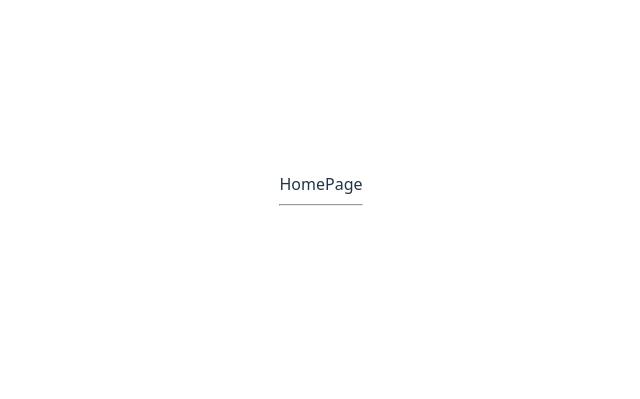
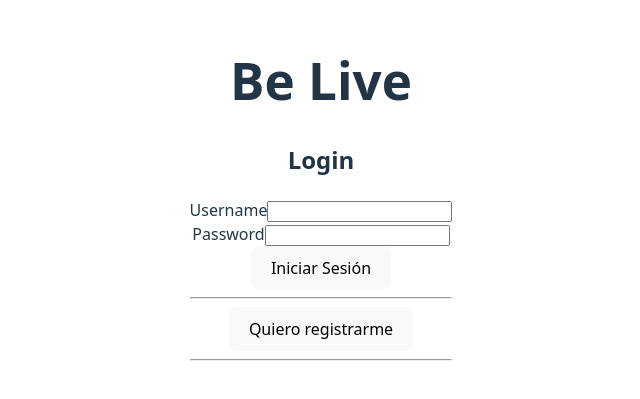
Before and after one commit to Marinaesra/Front-end-component, a React (Vite) app: page / in a window 1280 px wide. Shown: the part 207-606 px from the top of the page, without its empty margins (319-959 px from the left). Built offline with nearby package versions, Linux system fonts and the light colour scheme.

Commit message:
user-front

```diff
--- a/package.json
+++ b/package.json
@@ -13,7 +13,8 @@
     "react": "^19.1.0",
     "react-dom": "^19.1.0",
     "react-redux": "^9.2.0",
-    "react-router": "^7.6.3"
+    "react-router": "^7.6.3",
+    "redux": "^5.0.1"
   },
   "devDependencies": {
     "@eslint/js": "^9.30.1",
--- a/src/App.jsx
+++ b/src/App.jsx
@@ -1,12 +1,15 @@
 import './App.css'
+import store from './core/redux/store/store'
 import HomePage from './pages/HomePage/HomePage'
+import { Provider } from 'react-redux'
 
 function App() {
 
 
   return (
-
-    <HomePage/>
+    <Provider store={store}>
+     <HomePage/>
+    </Provider>
   )
 }
 
--- a/src/core/redux/reducers/index.js
+++ b/src/core/redux/reducers/index.js
@@ -1,8 +1,9 @@
 import { combineReducers } from "redux";
+import loginPageReducer from "../../../pages/LoginPage/LoginPageReducer";
 
 
 const reducer = combineReducers({
-
+    loginPageReducer
 })
 
 export default reducer
--- a/src/core/services/userFetch.js
+++ b/src/core/services/userFetch.js
@@ -0,0 +1,29 @@
+export const doLoginBack = async (loginInfo) => {
+  const response = await fetch("http://localhost:3000/", {
+    method: "POST",
+    headers: {
+      "content-type": "Application/json",
+    },
+    body: JSON.stringify({
+      username: loginInfo.username,
+      password: loginInfo.password,
+    }),
+  });
+  const res = await response.json();
+
+  return res;
+};
+
+export const createUser = async (newUser) => {
+  const res = await fetch("http://localhost:3000/register", {
+    method: "POST",
+    headers: {
+      "content-type": "Application/json",
+    },
+    body: JSON.stringify({
+      newUser,
+    }),
+  });
+  const result = await res.json();
+  return result.user;
+};
--- a/src/pages/HomePage/HomePage.jsx
+++ b/src/pages/HomePage/HomePage.jsx
@@ -1,9 +1,12 @@
 import React from 'react'
+import LoginPage from '../LoginPage/LoginPage'
 
 const HomePage = () => {
   return (
-    <div>HomePage
+    <div>
+      <LoginPage/>
       <hr />
+
     </div>
   )
 }
--- a/src/pages/LoginPage/LoginPage.jsx
+++ b/src/pages/LoginPage/LoginPage.jsx
@@ -0,0 +1,112 @@
+import React, { useState } from "react";
+import { useDispatch, useSelector } from 'react-redux'
+import { createUser, doLoginBack } from '../../core/services/userFetch'
+import { doLoginActions } from "./LoginPageAction";
+import HomePage from "../../../../../REACT/2.React-Avanzado/7.septima-clase/proyectoFinal/mystore/src/pages/HomePage/HomePage";
+
+const LoginPage = () => {
+
+  const [loginInfo, setLoginInfo] = useState({});
+  const [isLogin, setIsLogin] = useState(true);
+  const [registerInfo, setRegisterInfo] = useState({})
+
+
+const user = useSelector((state) => state.loginPageReducer.user)
+
+ const dispatch = useDispatch()
+
+  const handlerLoginInfo = (propName, propValue) => {
+        setLoginInfo({
+            ...loginInfo,
+            [propName]: propValue
+        })
+    }
+
+       const handlerRegisterInfo = (propName, propValue) => {
+        setRegisterInfo({
+            ...registerInfo,
+            [propName]: propValue
+        })
+    }
+
+const doLogin = async () => {
+    const res = await doLoginBack(loginInfo)
+    dispatch (
+        doLoginActions(
+            {
+                user: res.user
+            }
+        )
+    )
+}
+
+const doRegister = async () => {
+    const res =await createUser(registerInfo)
+     dispatch(
+                doLoginActions(
+                    {
+                        user: res
+                    }
+                )
+            )
+}
+
+
+  return (
+    <>
+        {
+            !user
+                ? isLogin ?(
+                    <div>
+                        <h1>Be Live</h1>
+                        <h2>Login</h2>
+                        <div>
+                            <div>
+                                <span>Username</span>
+                                <input type="text" onChange={(e) => handlerLoginInfo('username', e.target.value)}/>
+                            </div>
+                            <div>
+                                <span>Password</span>
+                                <input type="text" onChange={(e) => handlerLoginInfo('password', e.target.value)} />
+                            </div>
+                            <div>
+                                <button onClick={doLogin}>Iniciar Sesión</button>
+                            </div>
+                            <hr />
+                            <div>
+                                <button onClick={() => setIsLogin(false)}>Quiero registrarme</button>
+                            </div>
+                        </div>
+                    </div>
+                ) : (
+                    <div>
+                        <h1>Be Live</h1>
+                        <h2>Register</h2>
+                        <div>
+                            <div>
+                                <span>Nombre</span>
+                                <input type="text" onChange={(e) => handlerRegisterInfo('nombre', e.target.value)}/>
+                            </div>
+                            <div>
+                                <span>Username</span>
+                                <input type="text" onChange={(e) => handlerRegisterInfo('username', e.target.value)}/>
+                            </div>
+                            <div>
+                                <span>Password</span>
+                                <input type="text" onChange={(e) => handlerRegisterInfo('password', e.target.value)} />
+                            </div>
+                            <div>
+                                <button onClick={doRegister}>Registrarme</button>
+                            </div>
+                        </div>
+                    </div>
+                )
+            : (
+                <HomePage />
+            )
+        }
+    </>
+  )
+}
+
+export default LoginPage
--- /dev/null
+++ b/src/pages/LoginPage/LoginPageAction.js
@@ -0,0 +1,16 @@
+export const LOGIN = 'LOGIN'
+export const LOAD_INFO = 'LOAD_INFO'
+
+export const doLoginActions = (payload) => {
+    return {
+        type: LOGIN,
+        payload
+    }
+}
+
+export const loadInfoActions = (payload) => {
+    return {
+        type: LOAD_INFO,
+        payload
+    }
+}
--- /dev/null
+++ b/src/pages/LoginPage/LoginPageReducer.js
@@ -0,0 +1,32 @@
+import { LOAD_INFO, LOGIN } from "./LoginPageAction"
+
+
+const initialState = {
+    user: undefined,
+    isOnline: false
+}
+
+const loginPageReducer = (state = initialState, action) => {
+    const {
+        type,
+        payload
+    } = action
+
+    switch (type) {
+        case LOGIN:
+            return {
+                ...state,
+                user: payload.user,
+                isOnline: true
+            }
+        case LOAD_INFO:
+            return {
+                ...state,
+                user: payload.user
+            }
+        default:
+            return state
+    }
+}
+
+export default loginPageReducer
```
Also changed, not shown: 1 other file (tests, documents, lock files or other folders).
